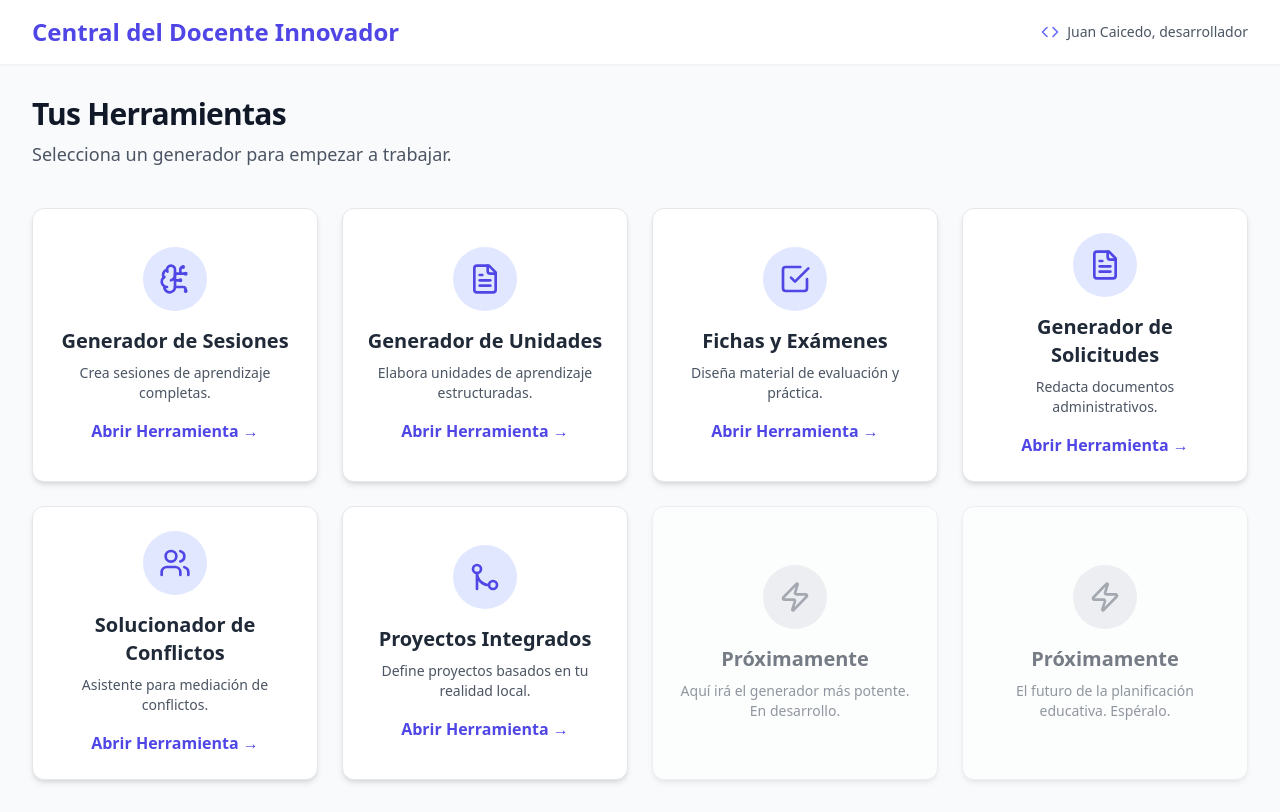
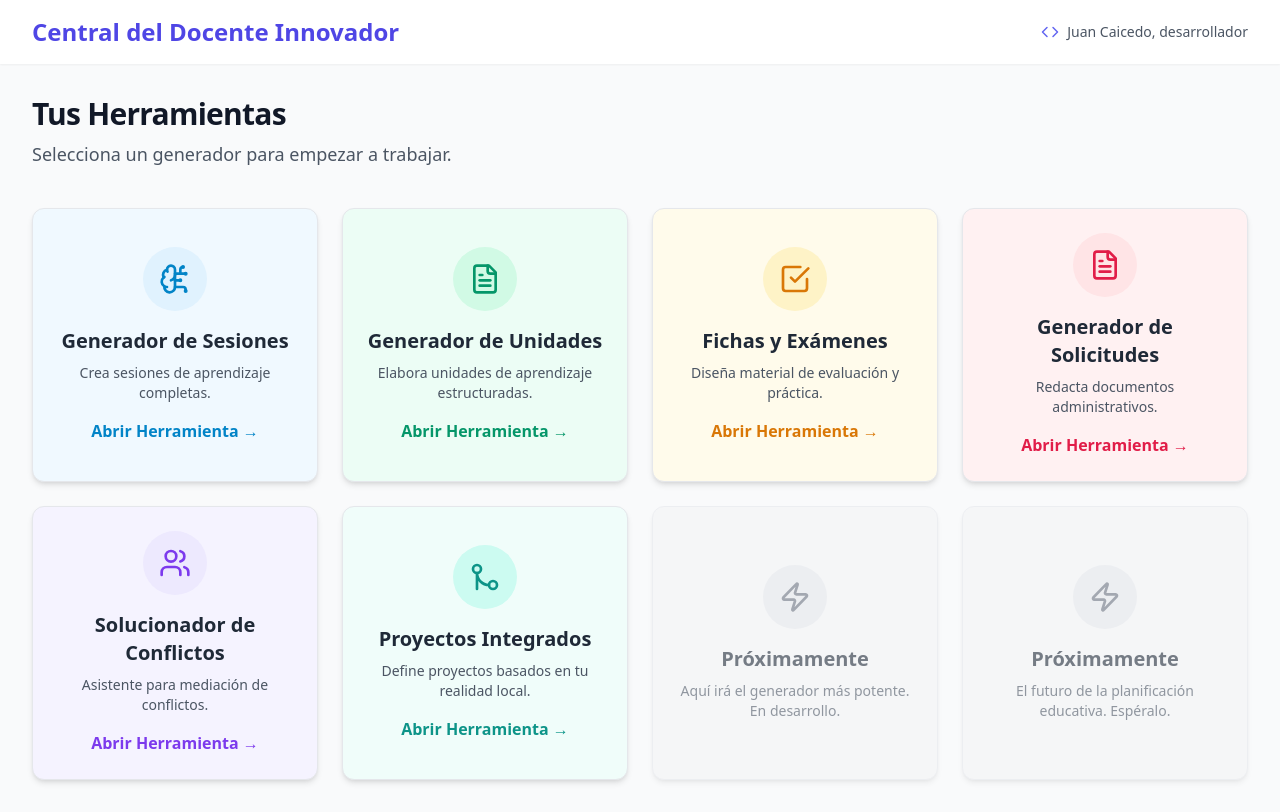
Before and after one commit to juanineo123/SIUTE-GENERAL-DE-IA, a React (Vite) app: page / in a window 1280 px wide. Both pictures are taken after a click on the button "Entrar a la Suite". Built offline with nearby package versions, Linux system fonts and the light colour scheme.

Commit message:
Diseño: Añadido colores de fondo a las tarjetas de los generadores

```diff
--- a/src/App.jsx
+++ b/src/App.jsx
@@ -1,7 +1,7 @@
 import React, { useState } from 'react';
 import { BrainCircuit, FileText, CheckSquare, Users, GitMerge, Zap, ArrowRight, X, Loader2, Code } from 'lucide-react';
 
-// --- Global Styles for Animations ---
+// --- Global Styles for Animations (Sin cambios) ---
 const GlobalStyles = () => (
   <style>{`
     @keyframes fade-in-down {
@@ -27,8 +27,6 @@ const WelcomePage = ({ onEnter }) => (
     <div className="flex flex-col min-h-screen bg-gradient-to-br from-indigo-100 via-white to-sky-100 text-center overflow-hidden">
         <GlobalStyles />
         <div className="absolute top-0 left-0 w-full h-full bg-[url('https://www.transparenttextures.com/patterns/cubes.png')] opacity-20"></div>
-
-        {/* Main Content Area */}
         <main className="relative z-10 flex flex-col items-center justify-center flex-grow p-8">
             <div className="max-w-3xl mx-auto">
                 <h1 className="text-4xl sm:text-5xl md:text-6xl font-bold text-indigo-700 tracking-tight animate-fade-in-down" style={{ animationDelay: '0.2s' }}>
@@ -51,8 +49,6 @@ const WelcomePage = ({ onEnter }) => (
                 </div>
             </div>
         </main>
-
-        {/* Footer Area */}
         <footer className="relative z-10 py-6 text-sm text-gray-600 animate-fade-in-down" style={{ animationDelay: '1s' }}>
             Un proyecto de <strong className="font-semibold text-gray-800">Juan Manuel Caicedo Oliva</strong> con la asistencia de <strong className="font-semibold text-gray-800">Gemini</strong>.
         </footer>
@@ -74,19 +70,21 @@ const Header = () => (
     </header>
 );
 
-const IframeModuleCard = ({ icon, title, description, onClick, disabled = false }) => (
+// ***** MODIFICACIÓN 1: El componente ahora acepta una clase para el fondo de la tarjeta *****
+const IframeModuleCard = ({ icon, title, description, onClick, disabled = false, iconColor = 'bg-indigo-100 text-indigo-600', hoverBorderColor = 'hover:border-indigo-500', cardBgColor = 'bg-white' }) => (
     <button
         onClick={onClick}
         disabled={disabled}
-        className={`group block h-full rounded-xl border bg-white p-6 text-center shadow-md transition-all duration-300 ${disabled ? 'opacity-60 cursor-not-allowed bg-gray-100' : 'hover:border-indigo-500 hover:shadow-xl hover:-translate-y-1'}`}
+        // ***** Se aplican los colores de fondo y borde *****
+        className={`group block h-full rounded-xl border p-6 text-center shadow-md transition-all duration-300 ${disabled ? 'opacity-60 cursor-not-allowed bg-gray-100' : `${cardBgColor} ${hoverBorderColor} hover:shadow-xl hover:-translate-y-1`}`}
     >
-        <div className={`mx-auto flex h-16 w-16 items-center justify-center rounded-full ${disabled ? 'bg-gray-200 text-gray-500' : 'bg-indigo-100 text-indigo-600'}`}>
+        <div className={`mx-auto flex h-16 w-16 items-center justify-center rounded-full ${disabled ? 'bg-gray-200 text-gray-500' : iconColor}`}>
             {icon}
         </div>
         <h3 className="mt-4 text-xl font-semibold text-gray-800">{title}</h3>
         <p className="mt-2 text-sm text-gray-600">{description}</p>
         {!disabled && (
-            <span className="mt-4 inline-block text-indigo-600 font-semibold transition-all duration-300 group-hover:text-indigo-800">
+            <span className={`mt-4 inline-block font-semibold transition-all duration-300 ${iconColor.replace('bg-', 'text-').replace('-100', '-600')}`}>
                 Abrir Herramienta →
             </span>
         )}
@@ -94,16 +92,15 @@ const IframeModuleCard = ({ icon, title, description, onClick, disabled = false
 );
 
 
-// --- Main Application Components ---
-
 const Dashboard = ({ setView }) => {
+    // ***** MODIFICACIÓN 2: Se añade 'cardBgColor' a cada herramienta con un color suave *****
     const tools = [
-        { id: 1, title: "Generador de Sesiones", description: "Crea sesiones de aprendizaje completas.", url: "https://glistening-starlight-1588bf.netlify.app/", icon: <BrainCircuit size={32} /> },
-        { id: 2, title: "Generador de Unidades", description: "Elabora unidades de aprendizaje estructuradas.", url: "https://vocal-cendol-d4bf47.netlify.app/", icon: <FileText size={32} /> },
-        { id: 3, title: "Fichas y Exámenes", description: "Diseña material de evaluación y práctica.", url: "https://jazzy-moxie-e34a66.netlify.app/", icon: <CheckSquare size={32} /> },
-        { id: 4, title: "Generador de Solicitudes", description: "Redacta documentos administrativos.", url: "https://fancy-profiterole-01445b.netlify.app/", icon: <FileText size={32} /> },
-        { id: 5, title: "Solucionador de Conflictos", description: "Asistente para mediación de conflictos.", url: "https://elegant-duckanoo-d702fe.netlify.app/", icon: <Users size={32} /> },
-        { id: 6, title: "Proyectos Integrados", description: "Define proyectos basados en tu realidad local.", url: "https://jocular-concha-e30cbd.netlify.app/", icon: <GitMerge size={32} /> },
+        { id: 1, title: "Generador de Sesiones", description: "Crea sesiones de aprendizaje completas.", url: "https://glistening-starlight-1588bf.netlify.app/", icon: <BrainCircuit size={32} />, iconColor: "bg-sky-100 text-sky-600", hoverBorderColor: "hover:border-sky-500", cardBgColor: "bg-sky-50" },
+        { id: 2, title: "Generador de Unidades", description: "Elabora unidades de aprendizaje estructuradas.", url: "https://vocal-cendol-d4bf47.netlify.app/", icon: <FileText size={32} />, iconColor: "bg-emerald-100 text-emerald-600", hoverBorderColor: "hover:border-emerald-500", cardBgColor: "bg-emerald-50" },
+        { id: 3, title: "Fichas y Exámenes", description: "Diseña material de evaluación y práctica.", url: "https://jazzy-moxie-e34a66.netlify.app/", icon: <CheckSquare size={32} />, iconColor: "bg-amber-100 text-amber-600", hoverBorderColor: "hover:border-amber-500", cardBgColor: "bg-amber-50" },
+        { id: 4, title: "Generador de Solicitudes", description: "Redacta documentos administrativos.", url: "https://fancy-profiterole-01445b.netlify.app/", icon: <FileText size={32} />, iconColor: "bg-rose-100 text-rose-600", hoverBorderColor: "hover:border-rose-500", cardBgColor: "bg-rose-50" },
+        { id: 5, title: "Solucionador de Conflictos", description: "Asistente para mediación de conflictos.", url: "https://elegant-duckanoo-d702fe.netlify.app/", icon: <Users size={32} />, iconColor: "bg-violet-100 text-violet-600", hoverBorderColor: "hover:border-violet-500", cardBgColor: "bg-violet-50" },
+        { id: 6, title: "Proyectos Integrados", description: "Define proyectos basados en tu realidad local.", url: "https://jocular-concha-e30cbd.netlify.app/", icon: <GitMerge size={32} />, iconColor: "bg-teal-100 text-teal-600", hoverBorderColor: "hover:border-teal-500", cardBgColor: "bg-teal-50" },
     ];
 
     return (
@@ -119,6 +116,9 @@ const Dashboard = ({ setView }) => {
                         title={tool.title}
                         description={tool.description}
                         onClick={() => setView(tool.url)}
+                        iconColor={tool.iconColor}
+                        hoverBorderColor={tool.hoverBorderColor}
+                        cardBgColor={tool.cardBgColor}
                     />
                 ))}
                 <IframeModuleCard
@@ -138,9 +138,10 @@ const Dashboard = ({ setView }) => {
     );
 };
 
+// --- El resto del código permanece exactamente igual ---
+
 const IframeView = ({ url, setView }) => {
     const [loading, setLoading] = useState(true);
-
     const getToolTitle = (currentUrl) => {
         const toolMap = {
             "https://glistening-starlight-1588bf.netlify.app/": "Generador de Sesiones",
@@ -152,7 +153,6 @@ const IframeView = ({ url, setView }) => {
         };
         return toolMap[currentUrl] || "Herramienta";
     };
-
     return (
         <div className="fixed inset-0 bg-black bg-opacity-75 z-30 flex items-center justify-center p-2 sm:p-4">
             <div className="relative w-full h-full max-w-screen-2xl bg-white rounded-xl shadow-2xl flex flex-col overflow-hidden">
@@ -181,7 +181,6 @@ const IframeView = ({ url, setView }) => {
     );
 };
 
-
 export default function App() {
     const [view, setView] = useState('landing');
 
```
